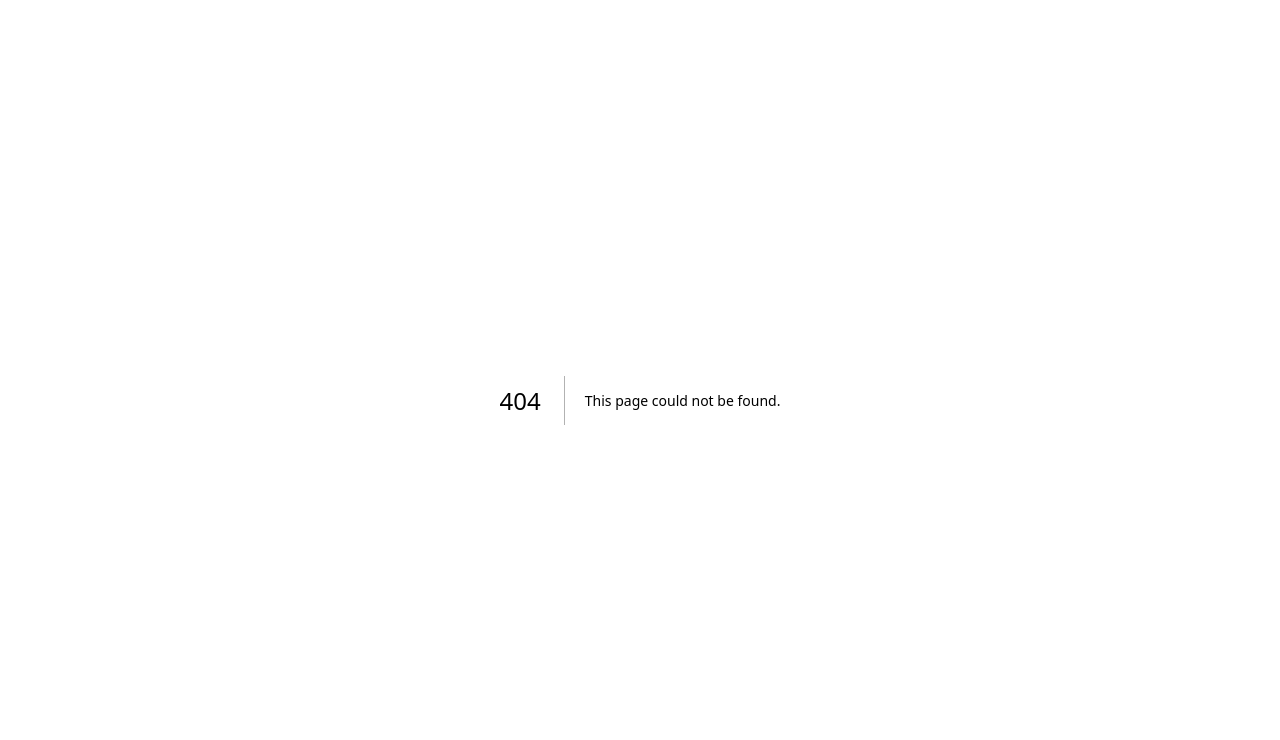
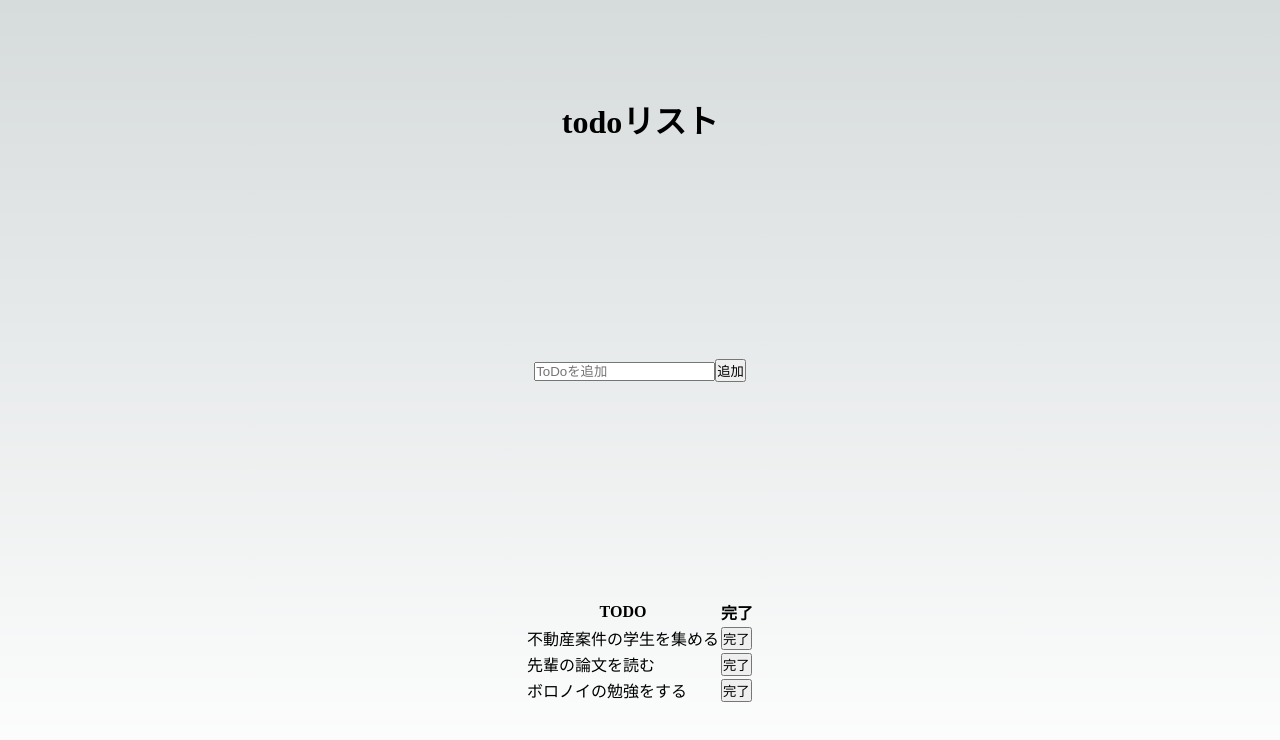
Before and after one commit to masamichi0207/test_next.js, a Next.js app: page /todo in a window 1280 px wide. Before the commit this address had no page. Shown: the top 740 px of the page. Built offline with nearby package versions, Linux system fonts and the light colour scheme.

Commit message:
third-commit

```diff
--- a/src/pages/skills.tsx
+++ b/src/pages/skills.tsx
@@ -19,6 +19,7 @@ export default function skills() {
         ここにはスキルを書く
         <ul>
           {skills.map((skill) => (
+            // 最初のタグにはkeyを入れる
             <li key={skill}>{skill}</li>
           ))}
         </ul>
--- /dev/null
+++ b/src/pages/todo.tsx
@@ -0,0 +1,77 @@
+import Head from 'next/head'
+import { useState } from 'react';
+import Image from 'next/image'
+import { Inter } from '@next/font/google'
+import styles from '@/styles/Home.module.css'
+import { finished } from 'stream';
+
+const inter = Inter({ subsets: ['latin'] })
+
+export default function Todo() {
+    // useState:状態のおまじない
+    //リスト 　todoは変数、setTodoは関数todoを変更するときに使う
+    // string
+    const [todo, setTodo] = useState<string[]>(
+        ["不動産案件の学生を集める",
+            "先輩の論文を読む",
+            "ボロノイの勉強をする"]
+    );
+    // テキストを格納するための変数
+    const [inputItem, setInputItem] = useState<string>("");
+    // リストの削除
+    const finishedItem = (item: String) => {
+        const newTodo = todo.filter(todo => todo != item);
+        setTodo(newTodo);
+    };
+    // リストの追加
+    const insertTodo = () => {
+        // ===←型まで比較する
+        if (inputItem === "") return;
+        // 上書きしてない　concat追加
+        const newTodo = todo.concat(inputItem);
+        setTodo(newTodo);
+        setInputItem("");
+    };
+
+    return (
+        <>
+            <Head>
+                <title>Create Next App</title>
+                <meta name="description" content="Generated by create next app" />
+                <meta name="viewport" content="width=device-width, initial-scale=1" />
+                <link rel="icon" href="/favicon.ico" />
+            </Head>
+            <main className={styles.main}>
+                <h1>todoリスト</h1>
+                <div>
+                    <input type="text" placeholder='ToDoを追加'
+                        onChange={(event) => setInputItem(event.target.value)}
+                        value={inputItem}
+                    />
+                    <button onClick={() => insertTodo()}>追加</button>
+                </div>
+
+                <table>
+                    <thead>
+                        <tr>
+                            <th>TODO</th>
+                            <th>完了</th>
+                        </tr>
+                    </thead>
+                    <tbody>
+                        {todo.map((item) => {
+                            return (
+                                <tr key={item}>
+                                    <td>{item}</td>
+                                    <td>
+                                        <button onClick={() => finishedItem(item)}>完了</button>
+                                    </td>
+                                </tr>
+                            )
+                        })}
+                    </tbody>
+                </table>
+            </main>
+        </>
+    )
+}
```
